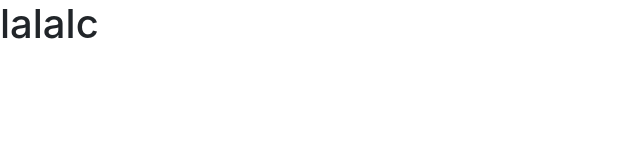
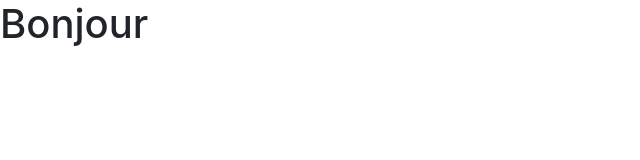
Before and after one commit to Hestia9/angular-7poc4p, an Angular app: page /boite in a window 1280 px wide. Shown: the top 160 px of the page, without its empty margins (0-640 px from the left). Built offline with nearby package versions, Linux system fonts and the light colour scheme.

Commit message:
2 files modified

```diff
--- a/src/app/boite/boiteidee/boiteidee.component.html
+++ b/src/app/boite/boiteidee/boiteidee.component.html
@@ -1,2 +1 @@
-
-<h1>lalalc {{ user?.login }}</h1>
+<h1>Bonjour {{ user?.login }}</h1>
--- a/src/app/connexion/connexion.component.ts
+++ b/src/app/connexion/connexion.component.ts
@@ -38,6 +38,8 @@ export class ConnexionComponent implements OnInit {
     this.user = new User(formValue['login']);
     this.authService.auth(this.user);*/
     this.authService.auth(this.formConnexion.get('login').value);
-    this.router.navigate(['/boite']);
+    if((this.formConnexion.get('login').value) != ""){
+      this.router.navigate(['/boite']);
+    }
   }
 }
```
